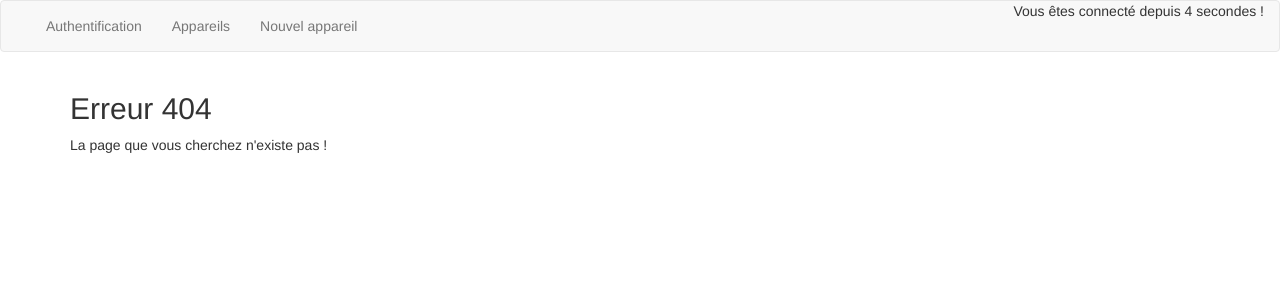
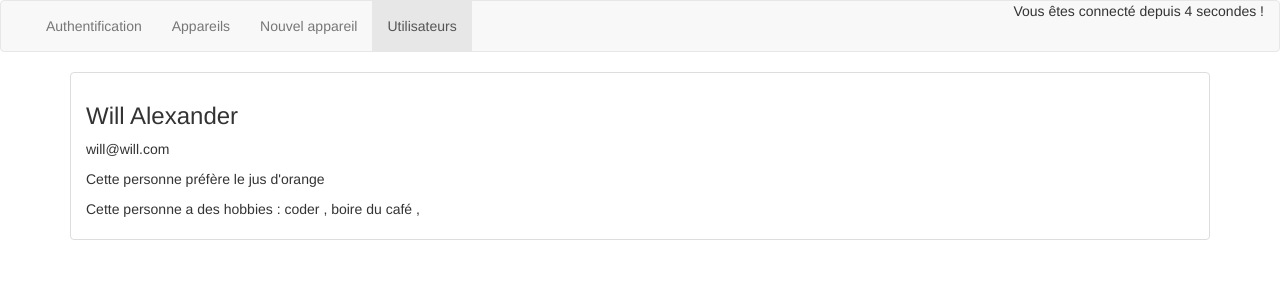
Before and after one commit to jordan62300/angular-first-project, an Angular app: page /users in a window 1280 px wide. Before the commit this address led to /not-found. Shown: the top 300 px of the page. Built offline with nearby package versions, Linux system fonts and the light colour scheme.

Commit message:
ajout du component affichant les differents users

```diff
--- a/src/app/app.component.html
+++ b/src/app/app.component.html
@@ -5,6 +5,7 @@
         <li routerLinkActive="active"><a routerLink="auth">Authentification</a></li>
         <li routerLinkActive="active"><a routerLink="appareils">Appareils</a></li>
         <li routerLinkActive="active"><a routerLink="edit">Nouvel appareil</a></li>
+        <li routerLinkActive="active"><a routerLink="users">Utilisateurs</a></li>
       </ul>
       <div class="navbar-right">
         <p>Vous êtes connecté depuis {{ secondes }} secondes !</p>
--- /dev/null
+++ b/src/app/new-user/new-user.component.html
@@ -0,0 +1,24 @@
+<div class="col-sm-8 col-sm-offset-2">
+  <form [formGroup]="userForm" (ngSubmit)="onSubmitForm()">
+    <div class="form-group">
+      <label for="firstName">Prénom</label>
+      <input type="text" class="form-control" id="firstname" formControlName="firstname">
+    </div>
+    <div class="form-group">
+        <label for="lastname">Prénom</label>
+        <input type="text" class="form-control" id="lastname" formControlName="lastname">
+    </div>
+    <div class="form-group">
+        <label for="email">Prénom</label>
+        <input type="text" class="form-control" id="email" formControlName="email">
+    </div>
+    <div class="form-group">
+      <label for="drinkPreference">Quelle boisson préférez-vous</label>
+      <select id="drinkPreference" class="form-control" formControlName="drinkPreference">
+        <option value="Coca">Coca</option>
+        <option value="Pepsi">Pepsi</option>
+      </select>
+    </div>
+    <button class="btn btn-primary" type="submit">Soumettre</button>
+</form>
+</div>
--- /dev/null
+++ b/src/app/new-user/new-user.component.ts
@@ -0,0 +1,45 @@
+import { Component, OnInit } from '@angular/core';
+import { FormGroup, FormBuilder,Validators} from '@angular/forms';
+import { UserService } from '../services/user.service';
+import { Router } from '@angular/router';
+import { User } from '../models/User.model';
+
+@Component({
+  selector: 'app-new-user',
+  templateUrl: './new-user.component.html',
+  styleUrls: ['./new-user.component.scss']
+})
+export class NewUserComponent implements OnInit {
+
+  userForm: FormGroup;
+
+  constructor(private formbuilder: FormBuilder,
+              private userService: UserService,
+              private router: Router) { }
+
+  ngOnInit() {
+    this.initForm();
+  }
+
+  initForm() {
+  this.userForm = this.formbuilder.group({
+    firstname:['',Validators.required],
+    lastname:['',Validators.required],
+    email:['', [Validators.required,Validators.email]],
+    drinkPreference:['',Validators.required],
+  })
+  }
+
+  onSubmitForm() {
+    const formValue = this.userForm.value
+    const newUser = new User(
+      formValue['firstname'],
+      formValue['lastname'],
+      formValue['email'],
+      formValue['drinkPreference']
+    );
+    this.userService.addUser(newUser);
+    this.router.navigate(['/users']);
+  }
+
+}
--- a/src/app/services/user.service.ts
+++ b/src/app/services/user.service.ts
@@ -2,7 +2,9 @@ import {User} from "../models/User.model";
 import {Subject} from "rxjs";
 
 export class UserService {
-    private users: User[] = [];
+    private users: User[] = [
+        new User('Will', 'Alexander', 'will@will.com', 'jus d\'orange', ['coder', 'boire du café'])
+    ];
     userSubject = new Subject<User[]>();
 
     emitUsers() {
--- a/src/app/user-list/user-list.component.html
+++ b/src/app/user-list/user-list.component.html
@@ -1,3 +1,11 @@
-<p>
-  user-list works!
-</p>
+<ul class="list-group">
+  <li class="list-group-item" *ngFor="let user of users">
+  <h3>{{ user.firstname }}  {{ user.lastname }}</h3>
+  <p>{{ user.email }}</p>
+  <p>Cette personne préfère le {{ user.drinkPreference }}</p>
+  <p *ngIf="user.hobbies && user.hobbies.length > 0">
+    Cette personne a des hobbies :
+    <span *ngFor="let hobby of user.hobbies">{{ hobby }} , </span>
+  </p>
+</li>
+</ul>
--- a/src/app/user-list/user-list.component.ts
+++ b/src/app/user-list/user-list.component.ts
@@ -1,15 +1,32 @@
-import { Component, OnInit } from '@angular/core';
+import { Component, OnInit, OnDestroy } from '@angular/core';
+import {User} from "../models/User.model";
+import { Subscription } from 'rxjs';
+import { UserService } from '../services/user.service';
 
 @Component({
   selector: 'app-user-list',
   templateUrl: './user-list.component.html',
   styleUrls: ['./user-list.component.scss']
 })
+
 export class UserListComponent implements OnInit {
 
-  constructor() { }
+  users: User[]
+  userSubscription: Subscription;
+
+  constructor(private userService: UserService) { }
 
   ngOnInit() {
+    this.userSubscription = this.userService.userSubject.subscribe(
+      (users:User[]) => {
+        this.users = users;
+      }
+    );
+    this.userService.emitUsers();
+  }
+
+  ngOnDestroy() {
+    this.userSubscription.unsubscribe();
   }
 
 }
```
Also changed, not shown: src/app/app.module.ts (+9 -3 lines), src/app/new-user/new-user.component.scss (added).
